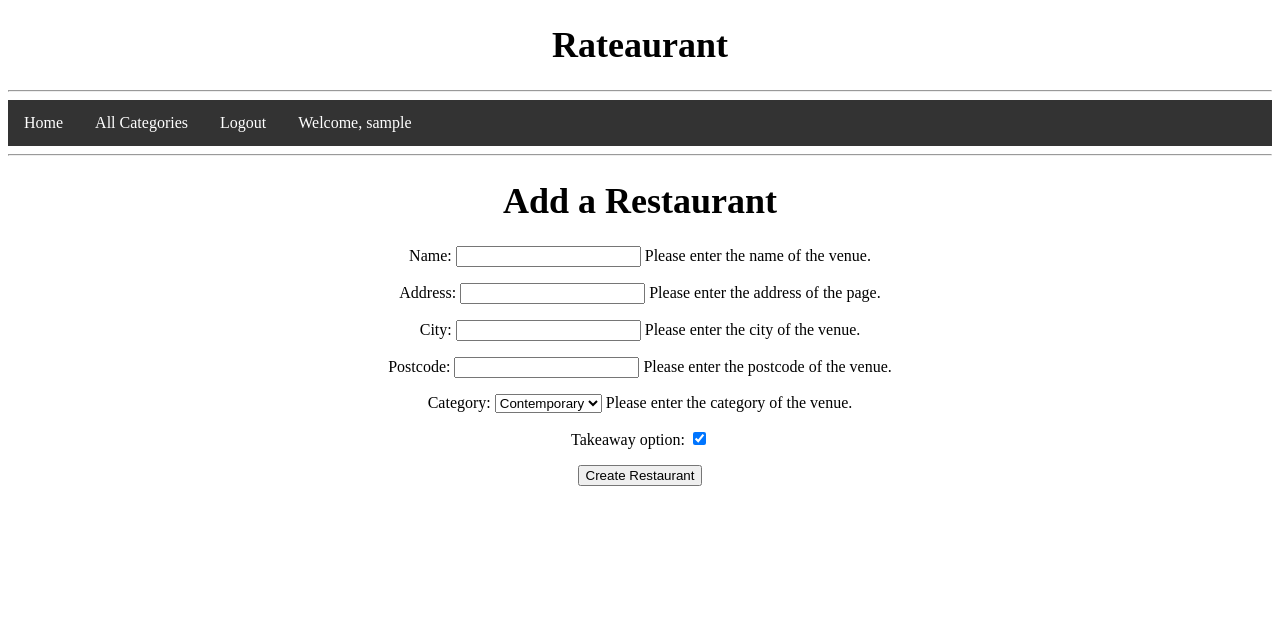
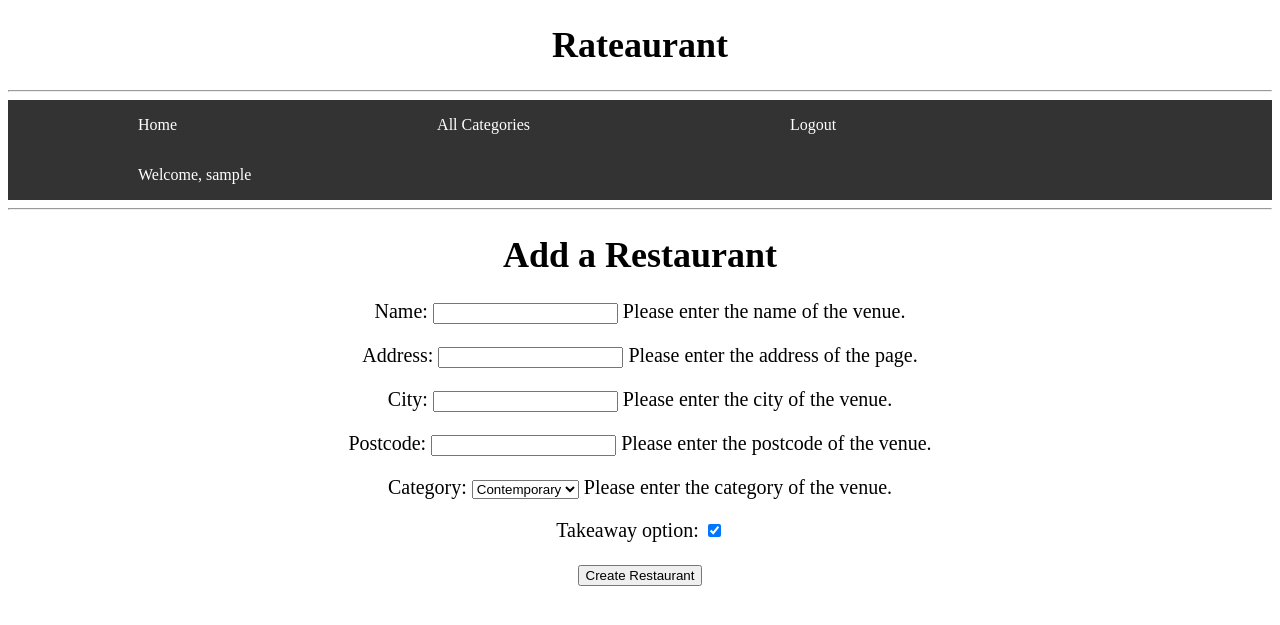
Before and after one commit to AidenSmith04/Rateaurant, a Django app: page /project/addarestaurant/ in a window 1280 px wide. Shown: the top 625 px of the page. Run offline with Django 3.2, Linux system fonts and the light colour scheme; the visitor is signed in with stand-in values (Sample User, id 1); data that the repository does not hold is empty.

Commit message:
Improved the Navigation Bar

```diff
--- a/Static/Rateaurant/Style.css
+++ b/Static/Rateaurant/Style.css
@@ -28,7 +28,7 @@ li {
     display: block;
     color: white;
     text-align: center;
-    padding: 14px 16px;
+    padding: 16px 130px;
     text-decoration: none;
     }
 
@@ -66,6 +66,7 @@ li {
 #form {
     clear: both;
     text-align: center;
+    font-size: 20px;
 }
 
 #restaurantlist {
```
